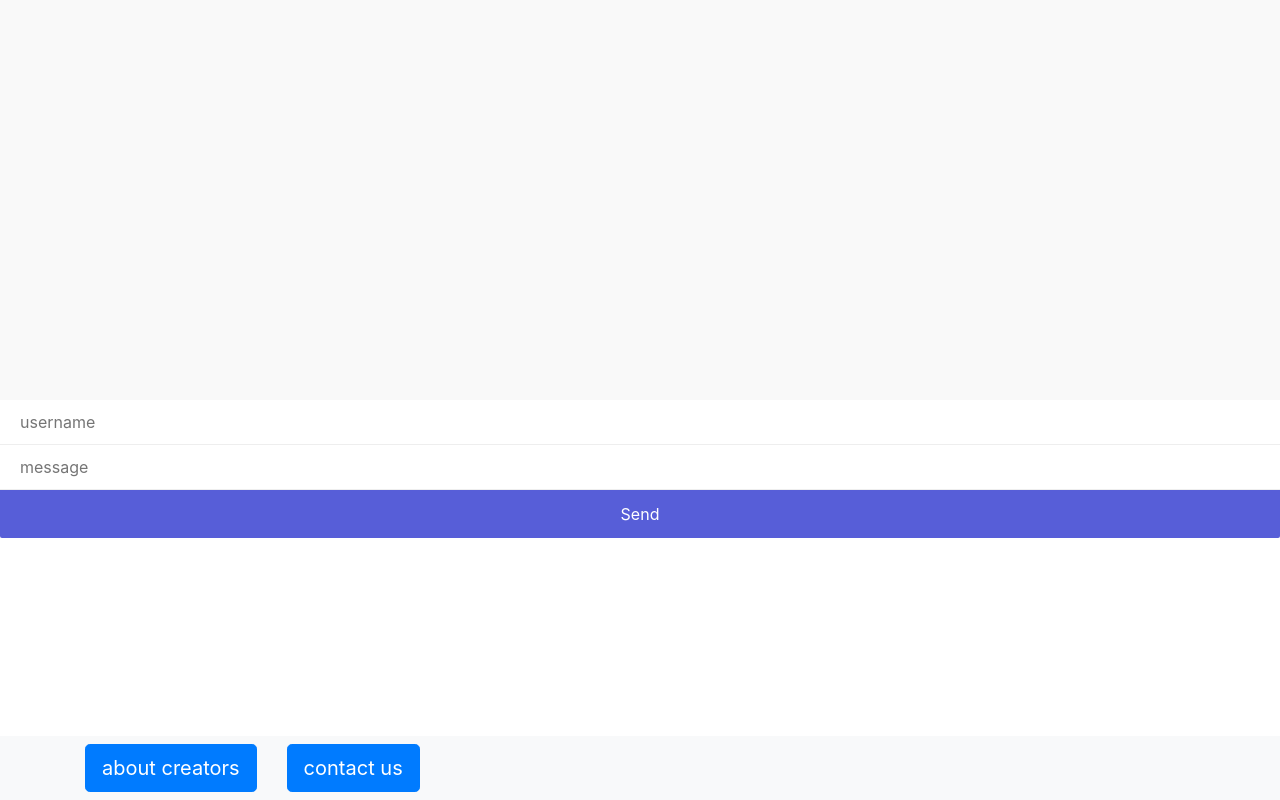
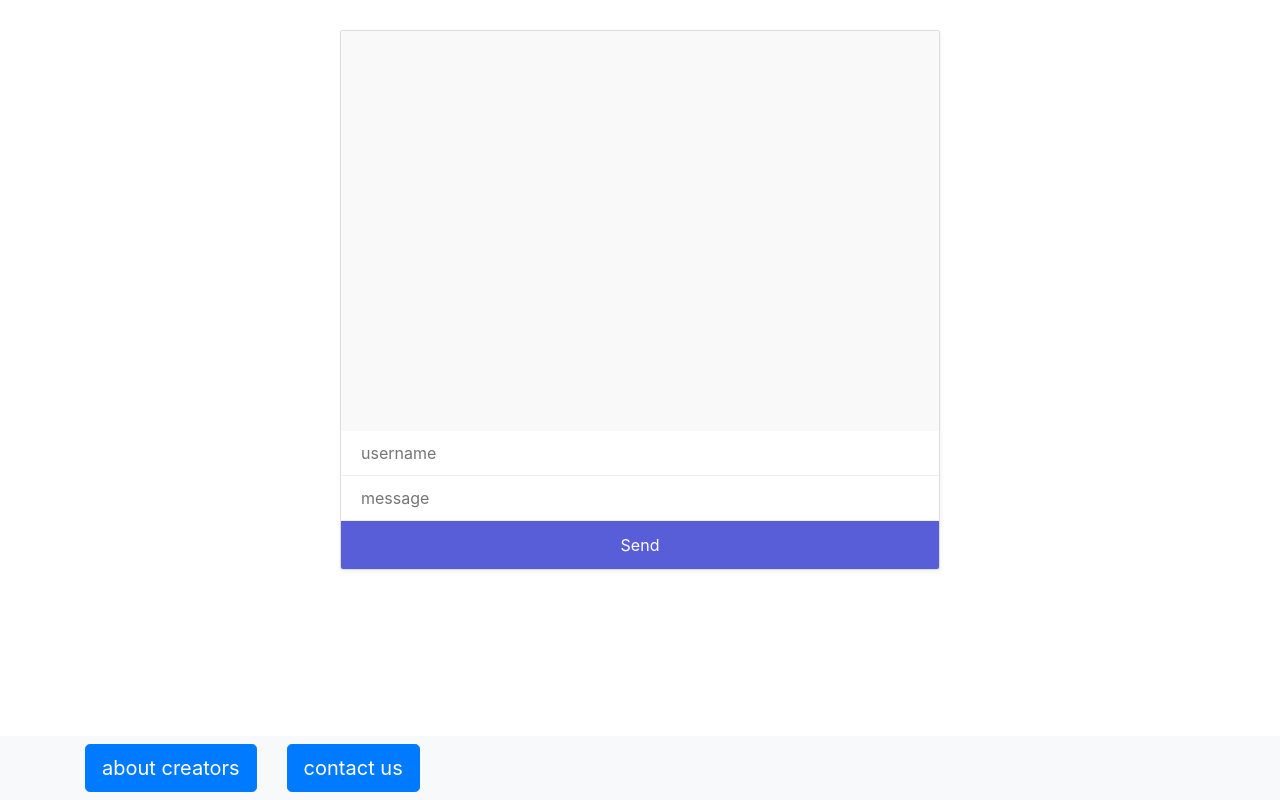
Before and after one commit to varunrajvanshi96/ws-app, a website: page public/index.html in a window 1280 px wide. Drawn offline with nearby package versions, Linux system fonts and the light colour scheme; no server answers.

Commit message:
fixed styles.css

```diff
--- a/public/styles.css
+++ b/public/styles.css
@@ -12,7 +12,7 @@ h2 {
   color: #575ed8;
 }
 
-#mario-chat{
+#varun-chat{
   max-width: 600px;
   margin: 30px auto;
   border: 1px solid #ddd;
```
